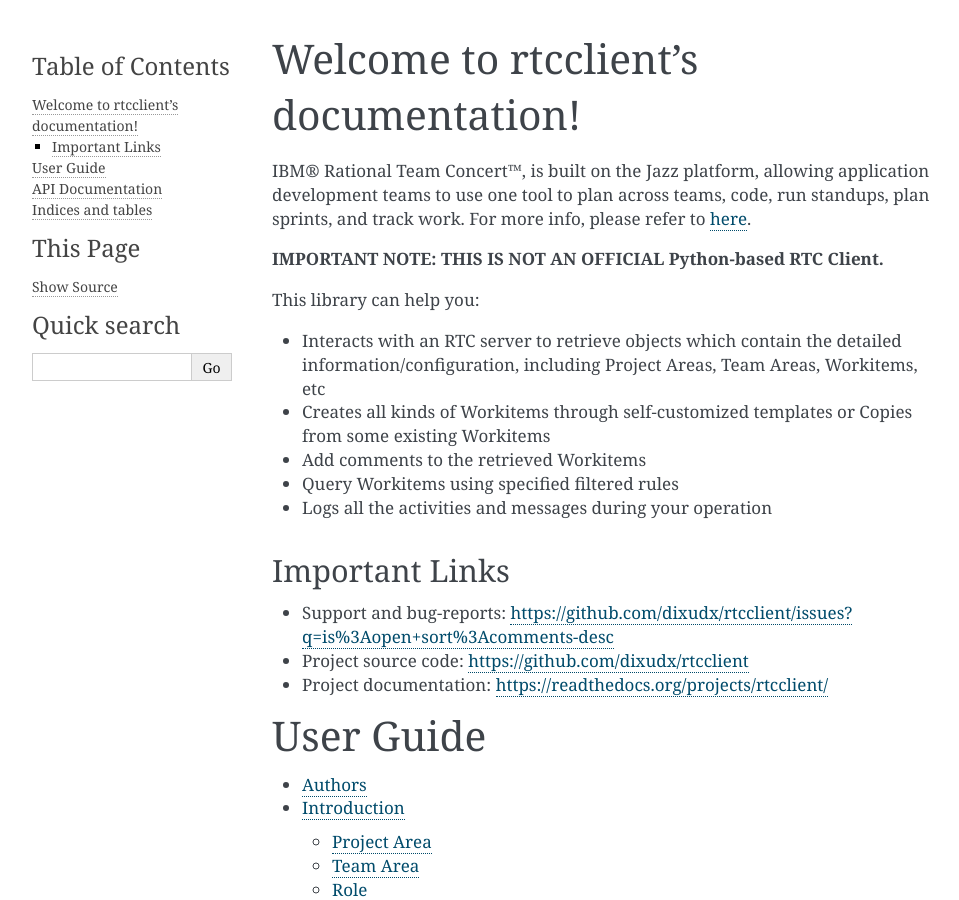
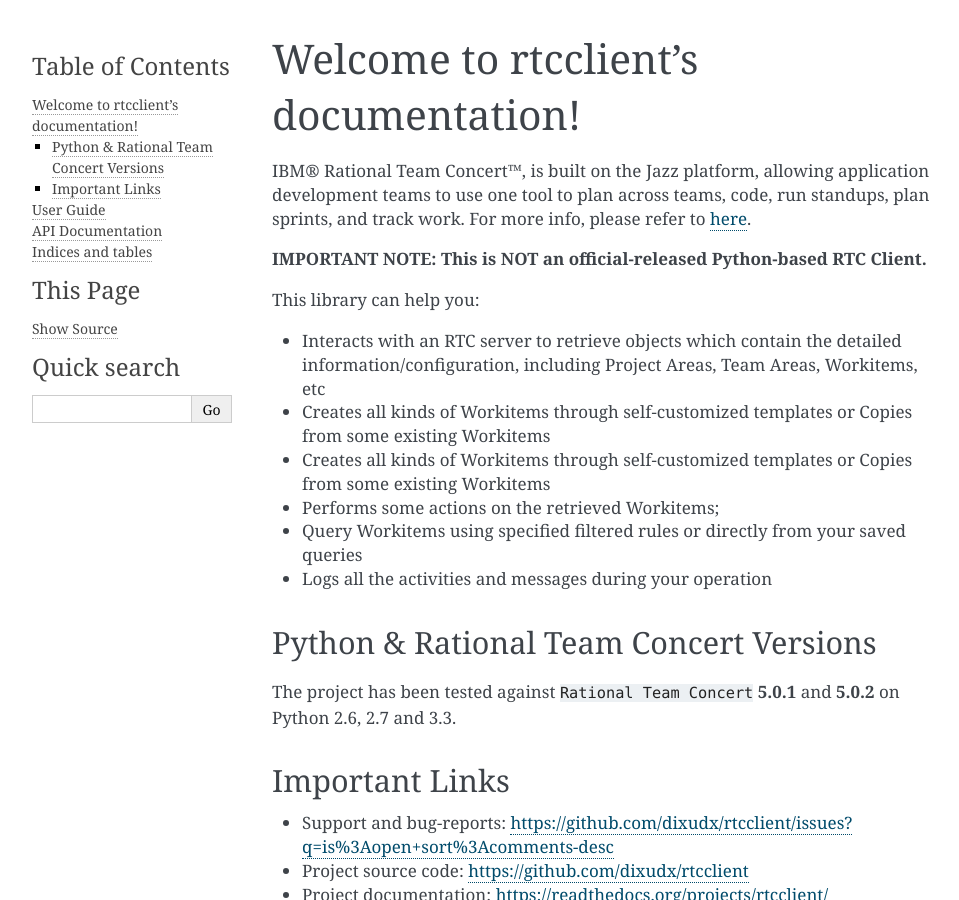
Before and after one commit to dixudx/rtcclient, a Sphinx documentation site: the page built from doc/source/index.rst, in a window 1280 px wide and 900 px high. Shown: the whole window, without its empty margins (148-1107 px from the left). Built offline with Sphinx 7.4.7, drawn with Linux system fonts in a browser that asks for light colours.

Commit message:
update REAME

```diff
--- a/doc/source/index.rst
+++ b/doc/source/index.rst
@@ -13,15 +13,23 @@
 
 .. _here: http://www.ibm.com/developerworks/downloads/r/rtc/
 
-**IMPORTANT NOTE: THIS IS NOT AN OFFICIAL Python-based RTC Client.**
+**IMPORTANT NOTE: This is NOT an official-released Python-based RTC Client.**
 
 This library can help you:
 
 * Interacts with an RTC server to retrieve objects which contain the detailed information/configuration, including Project Areas, Team Areas, Workitems, etc
 * Creates all kinds of Workitems through self-customized templates or Copies from some existing Workitems
-* Add comments to the retrieved Workitems
-* Query Workitems using specified filtered rules
+* Creates all kinds of Workitems through self-customized templates or Copies from some existing Workitems
+* Performs some actions on the retrieved Workitems;
+* Query Workitems using specified filtered rules or directly from your saved queries
 * Logs all the activities and messages during your operation
+
+
+Python & Rational Team Concert Versions
+---------------------------------------
+
+The project has been tested against ``Rational Team Concert`` **5.0.1** and
+**5.0.2** on Python 2.6, 2.7 and 3.3.
 
 
 Important Links
```
Also changed, not shown: README.rst (+4 -5 lines).
